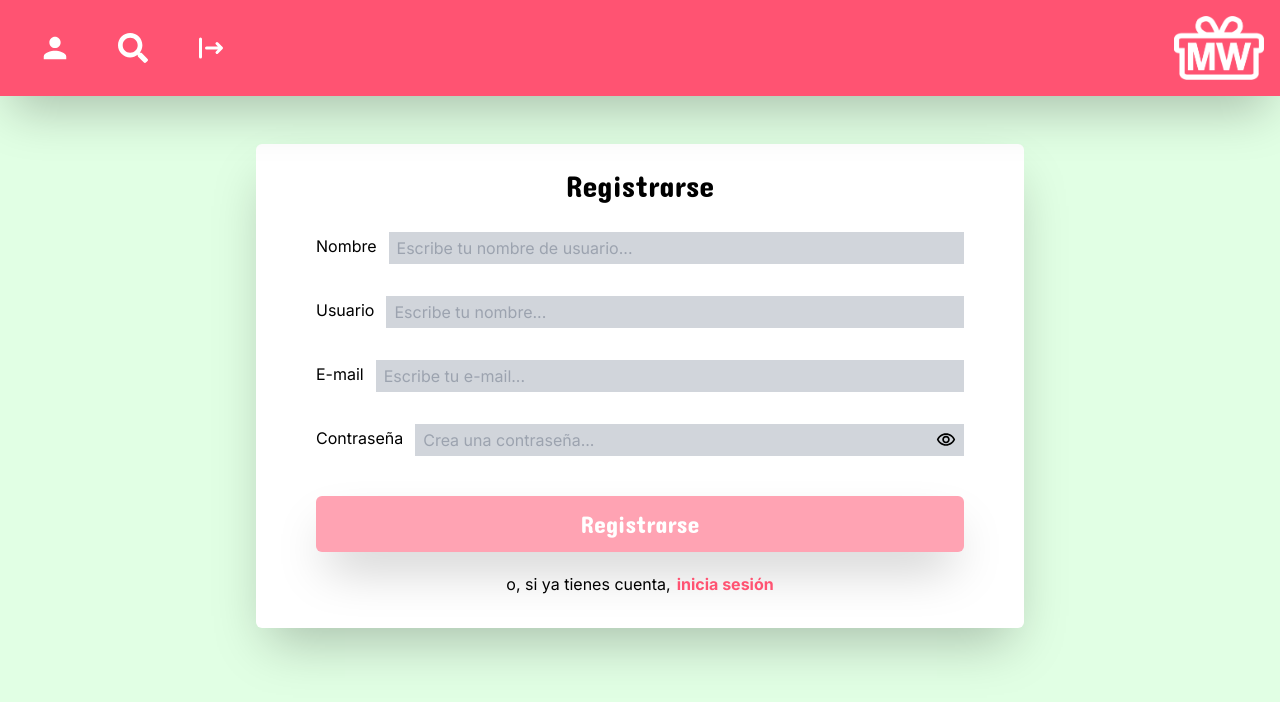
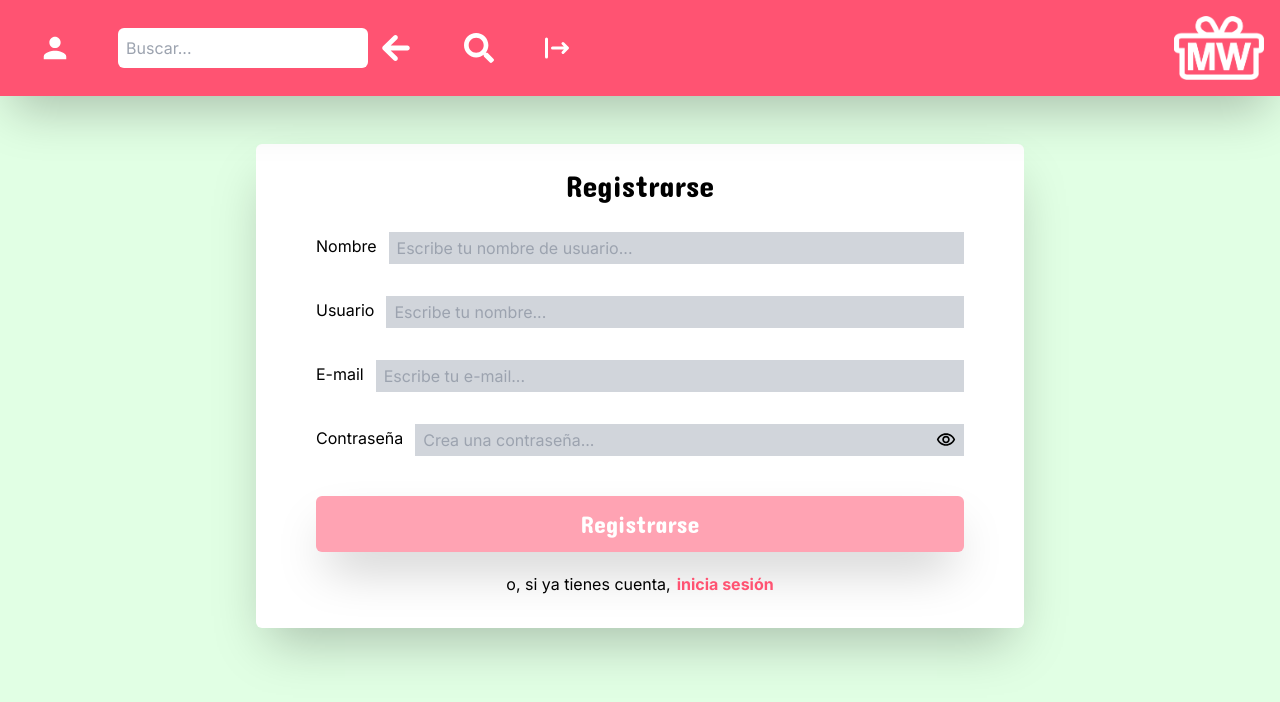
Before and after one commit to manuelaag99/make-a-wish-list, a React (Vite) app in the folder client/: page / in a window 1280 px wide. Both pictures are taken after a click on the button 133 px from the left and 48 px from the top of the page. Shown: the top 702 px of the page. Built offline with nearby package versions, Linux system fonts and the light colour scheme.

Commit message:
conditional visibility of search input

```diff
--- a/client/src/Components/TopBar.jsx
+++ b/client/src/Components/TopBar.jsx
@@ -2,21 +2,37 @@ import { Link } from "react-router-dom"
 
 import { FaSearch } from "react-icons/fa";
 import { HiLogout } from "react-icons/hi";
+import { IoMdArrowRoundBack } from "react-icons/io";
 import { IoMdPerson } from "react-icons/io";
+import { useState } from "react";
 
 
 export default function TopBar ({}) {
+    const [isSearchInputVisible, setIsSearchInputVisible] = useState(false)
+
+    function searchButtonFunction () {
+        if (!isSearchInputVisible) {
+            setIsSearchInputVisible(!isSearchInputVisible)
+        }
+    }
+
     return (
         <div className='flex flex-row w-full justify-between items-center fixed bg-var-2 shadow-2xl h-24 top-0 z-100 px-4'>
-            <div className="flex flex-row">
+            <div className="flex flex-row items-center justify-center">
                 <Link className="flex mx-6" to="/profile" onClick={() => console.log("df") }>
                     <p className="text-white hover:text-gray-400 duration-200 cursor-pointer">
                         <IoMdPerson fontSize={30} />
                     </p>
 
                 </Link>
-                <div>
-                    <button className="flex mx-6" onClick={() => console.log("df") }>
+                <div className="flex flex-row items-center justify-center">
+                    {isSearchInputVisible && <input className="py-2 px-2 rounded-md outline-none ml-6" placeholder="Buscar..." />}
+                    {isSearchInputVisible && <button className="flex ml-2 mr-6" onClick={() => setIsSearchInputVisible(false)}>
+                        <p className="text-white hover:text-gray-400 duration-200 cursor-pointer">
+                            <IoMdArrowRoundBack fontSize={40} />
+                        </p>
+                    </button>}
+                    <button className="flex mx-6" onClick={searchButtonFunction}>
                         <p className="text-white hover:text-gray-400 duration-200 cursor-pointer">
                             <FaSearch fontSize={30} />
                         </p>
@@ -26,7 +42,6 @@ export default function TopBar ({}) {
                     <p className="text-white hover:text-gray-400 duration-200 cursor-pointer">
                         <HiLogout fontSize={30} />
                     </p>
-
                 </button>
             </div>
 
```
